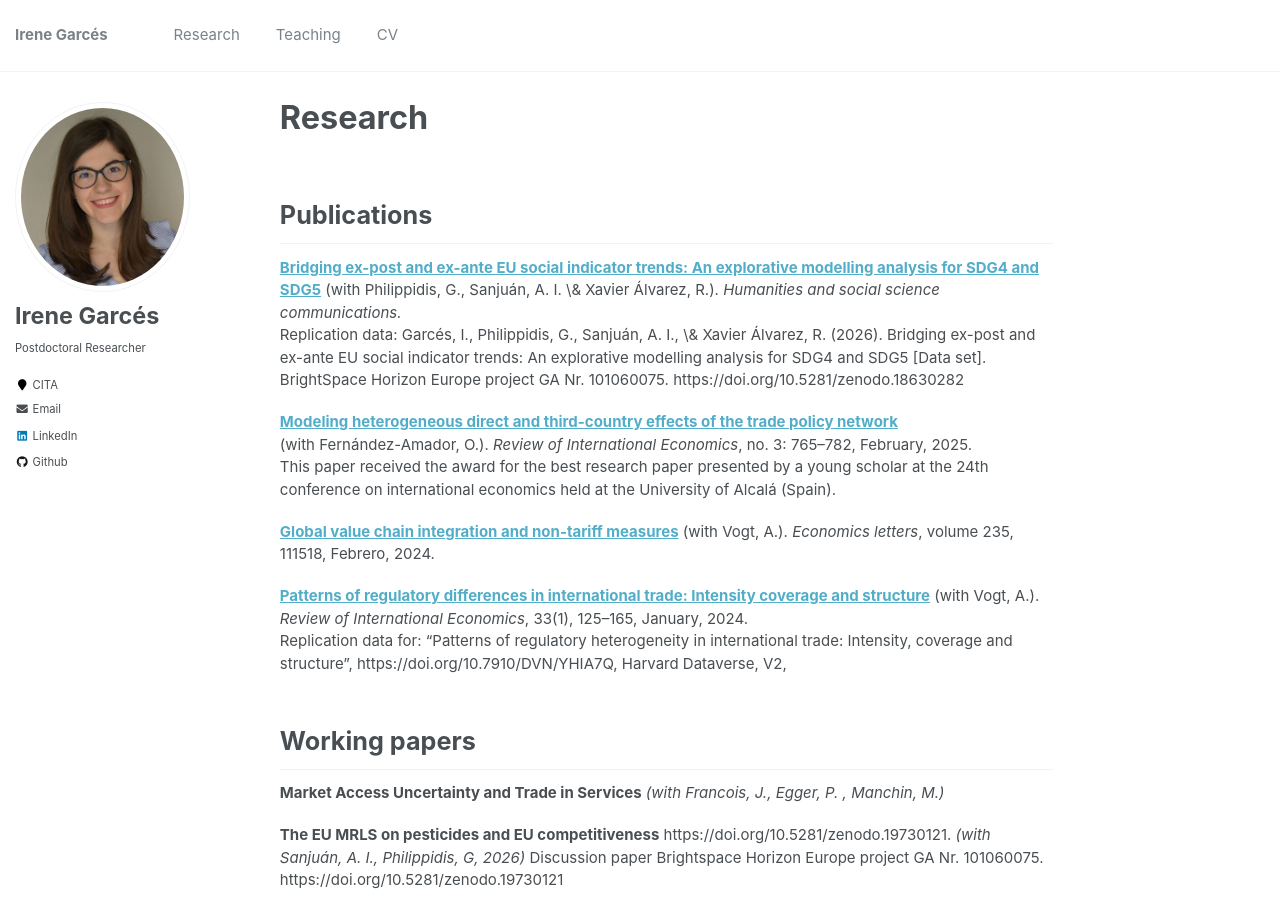
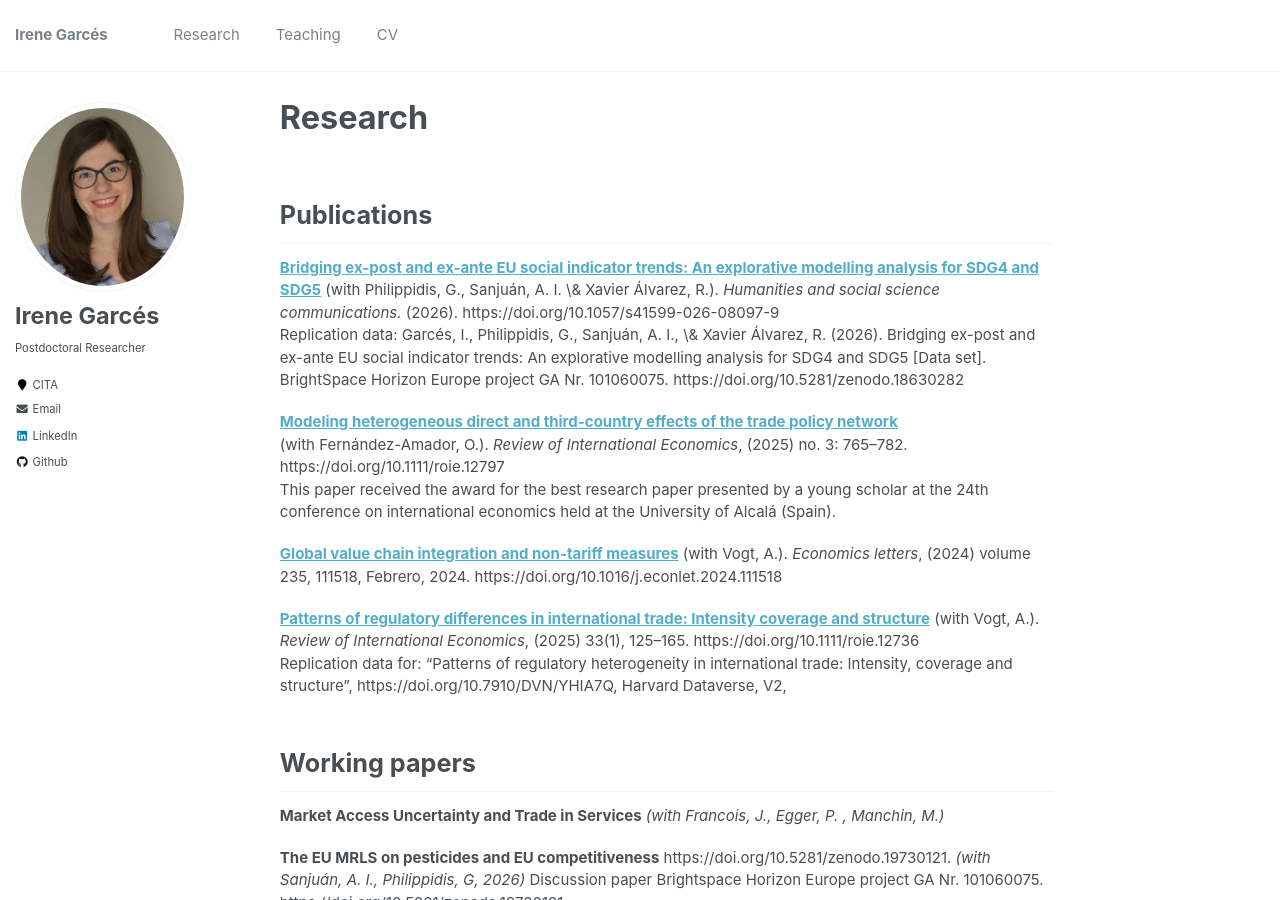
Before and after one commit to IreneGarces/irenegarces.github.io, a Jekyll site: the page built from _pages/research.md, in a window 1280 px wide and 900 px high. Built offline with Jekyll 4.4.1, drawn with Linux system fonts in a browser that asks for light colours.

Commit message:
Update research.md

```diff
--- a/_pages/research.md
+++ b/_pages/research.md
@@ -16,18 +16,18 @@ author_profile: true
 
 ## Publications
 **[Bridging ex-post and ex-ante EU social indicator trends: An explorative modelling analysis for SDG4 and SDG5](../files/Bridging ex-post and ex-ante EU social indicator.pdf)**
-(with  Philippidis, G., Sanjuán, A. I. \& Xavier Álvarez, R.). *Humanities and social science communications.* \\
+(with  Philippidis, G., Sanjuán, A. I. \& Xavier Álvarez, R.). *Humanities and social science communications.* (2026). https://doi.org/10.1057/s41599-026-08097-9\\
 Replication data: Garcés, I., Philippidis, G., Sanjuán, A. I., \& Xavier Álvarez, R. (2026). Bridging ex-post and ex-ante EU social indicator trends: An explorative modelling analysis for SDG4 and SDG5 [Data set]. BrightSpace Horizon Europe project GA Nr. 101060075. https://doi.org/10.5281/zenodo.18630282
 
 **[Modeling heterogeneous direct and third-country effects of the trade policy network](../files/Heterogeneous direct and third-country effects_master.pdf)**\\
-(with Fernández-Amador, O.). *Review of International Economics*, no. 3: 765–782, February, 2025. \\
+(with Fernández-Amador, O.). *Review of International Economics*, (2025) no. 3: 765–782. https://doi.org/10.1111/roie.12797  \\
 This paper received the award for the best research paper presented by a young scholar at the 24th conference on international economics held at the University of Alcalá (Spain).
 
 **[Global value chain integration and non-tariff measures](../files/Global value chain integration and non-tariff measures.pdf)**
-(with Vogt, A.). *Economics letters*, volume 235, 111518, Febrero, 2024.
+(with Vogt, A.). *Economics letters*, (2024) volume 235, 111518, Febrero, 2024. https://doi.org/10.1016/j.econlet.2024.111518
 
 **[Patterns of regulatory differences in international trade: Intensity coverage and structure](../files/Patterns of regulatory heterogeneity.pdf)**
-(with Vogt, A.). *Review of International Economics*, 33(1), 125–165, January, 2024. \\
+(with Vogt, A.). *Review of International Economics*, (2025) 33(1), 125–165.  https://doi.org/10.1111/roie.12736 \\
  Replication data for: "Patterns of regulatory heterogeneity in international trade: Intensity, coverage and structure", https://doi.org/10.7910/DVN/YHIA7Q, Harvard Dataverse, V2,
 
 ## Working papers
```
